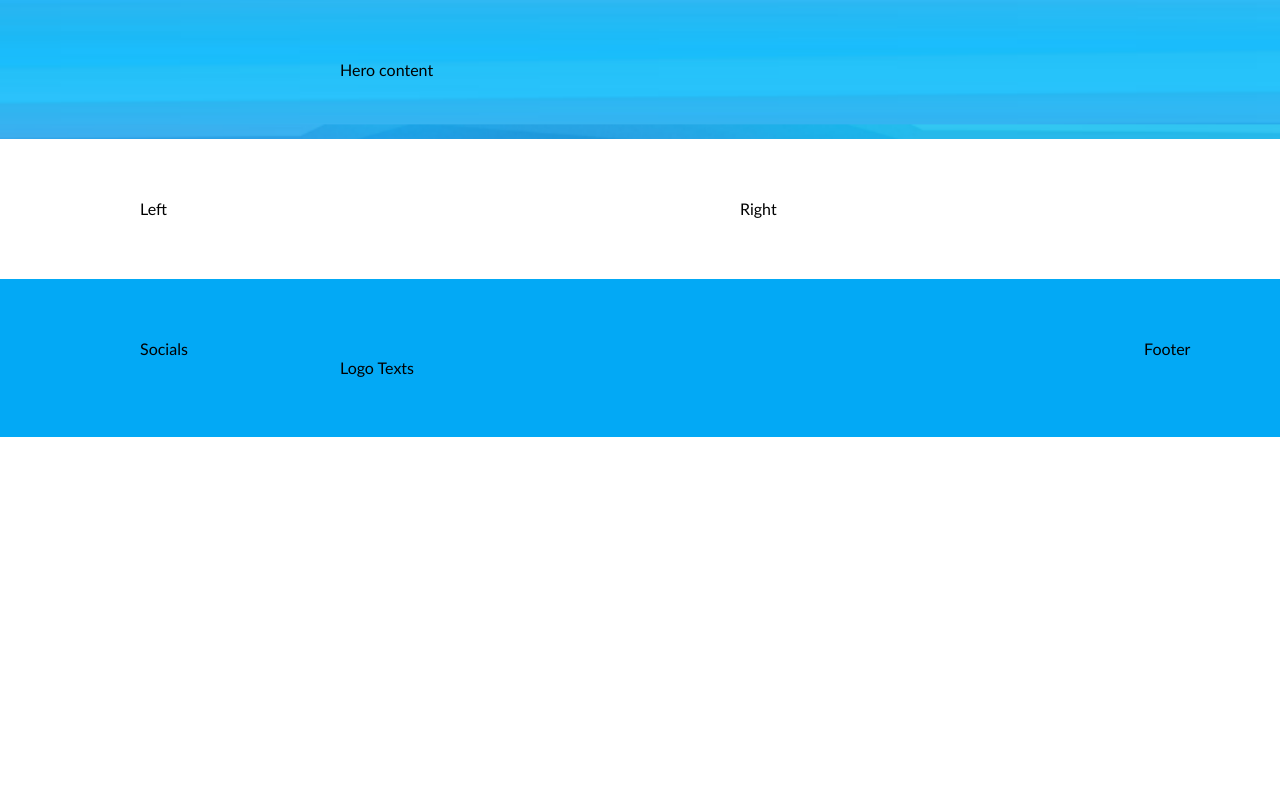
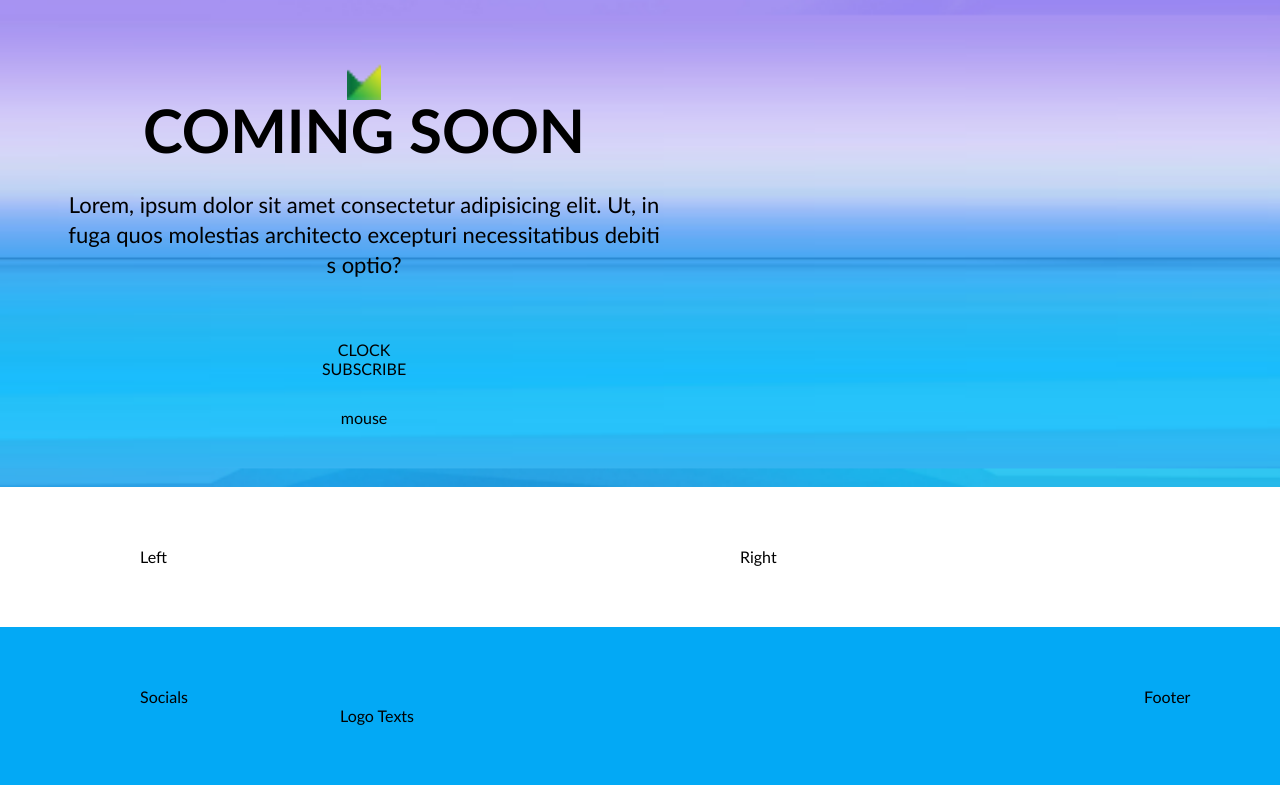
Before and after one commit to ilonabann/Coming-Soon, a plain HTML site: page index.html in a window 1280 px wide. Drawn offline with Linux system fonts and the light colour scheme.

Commit message:
Hero section styling

```diff
--- a/css/clock.css
+++ b/css/clock.css
@@ -0,0 +1,4 @@
+.clock{
+    display: inline-block;
+    width: 100%;
+}
--- a/css/form.css
+++ b/css/form.css
@@ -0,0 +1,3 @@
+.form {
+
+}
--- a/css/main.css
+++ b/css/main.css
@@ -16,8 +16,45 @@
     display: inline-block;
     width: 600px;
     margin-left: calc(( 100% - 600px ) / 2);
+    text-align: center;
+    margin-right: 5%;
+    margin-left: 5%;
 }
 
+.hero-row > .logo{
+    height: 40px;
+    width: 100%;
+    object-fit: contain;
+    object-position: center;
+
+
+}
+.title {
+    text-transform: uppercase;
+    line-height: 60px;
+    font-size: 60px;
+    margin-bottom: 30px;
+
+}
+
+.sub-title{
+    font-size: 22px;
+    line-height: 30px;
+    margin-bottom: 60px;
+
+}
+
+.hero-row > .form {
+    width: 90%;
+    margin-left: 5%;
+    margin-right: 5%;
+    margin-bottom: 30px;
+}
+
+.clock{
+    margin-bottom: 60px;
+
+}
 .row {
     display: inline-block;
     width: 1000px;
--- a/css/mouse.css
+++ b/css/mouse.css
@@ -0,0 +1,4 @@
+.mouse{
+    display: inline-block;
+
+}
--- a/index.html
+++ b/index.html
@@ -18,8 +18,13 @@
 <body>
     <div class="container bg-blue hero-bg">
         <div class="hero-row">
-            Hero content
-        </div>
+            <img class="logo" src="./img/logo.png" alt="Logo">
+        <h1 class="title">Coming soon</h1>
+        <p class="sub-title">Lorem, ipsum dolor sit amet consectetur adipisicing elit. Ut, in fuga quos molestias architecto excepturi necessitatibus debitis optio?</p>
+        <div class="closk">CLOCK</div>
+    <form class="form">SUBSCRIBE</form>
+    <div class="mouse">mouse</div>
+    </div>
     </div>
     <main class="container">
         <div class="row">
```
